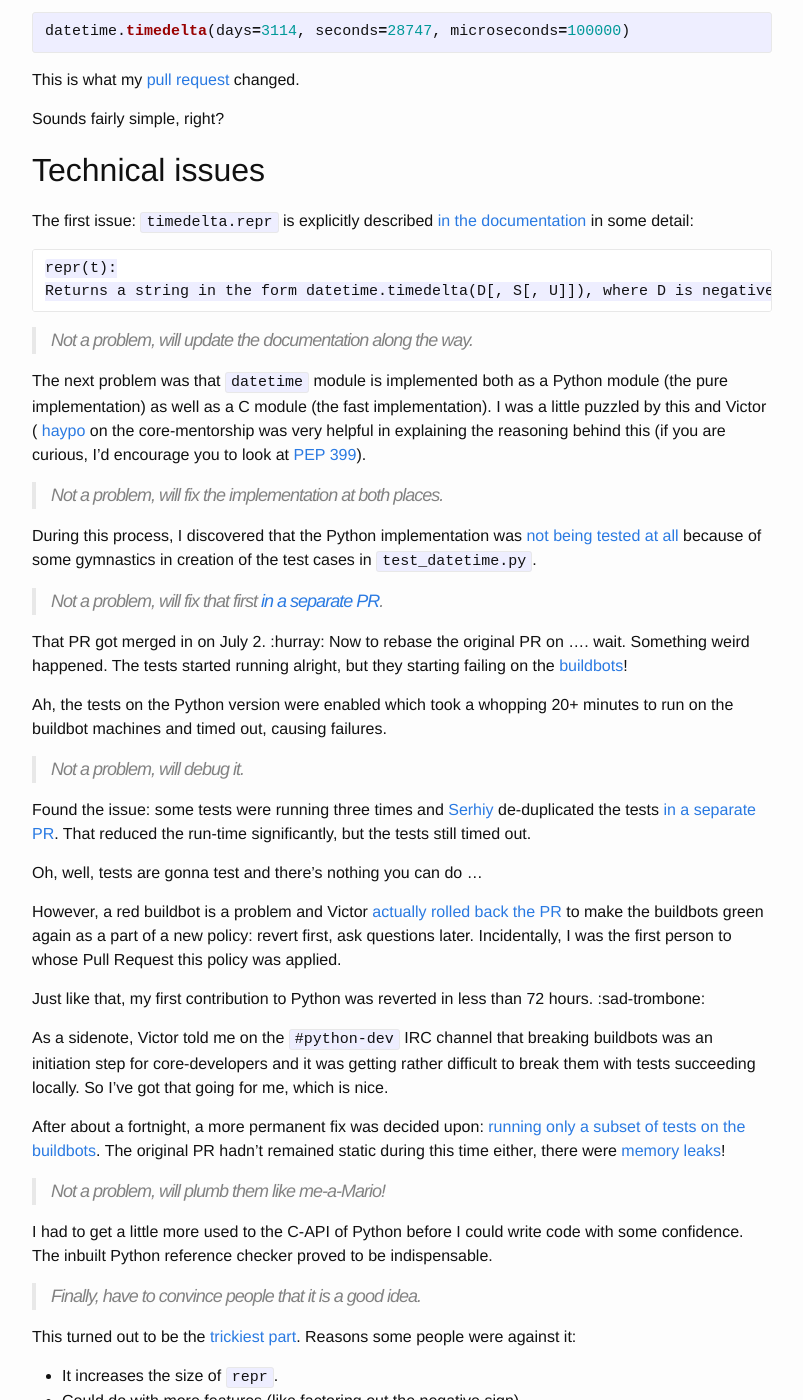
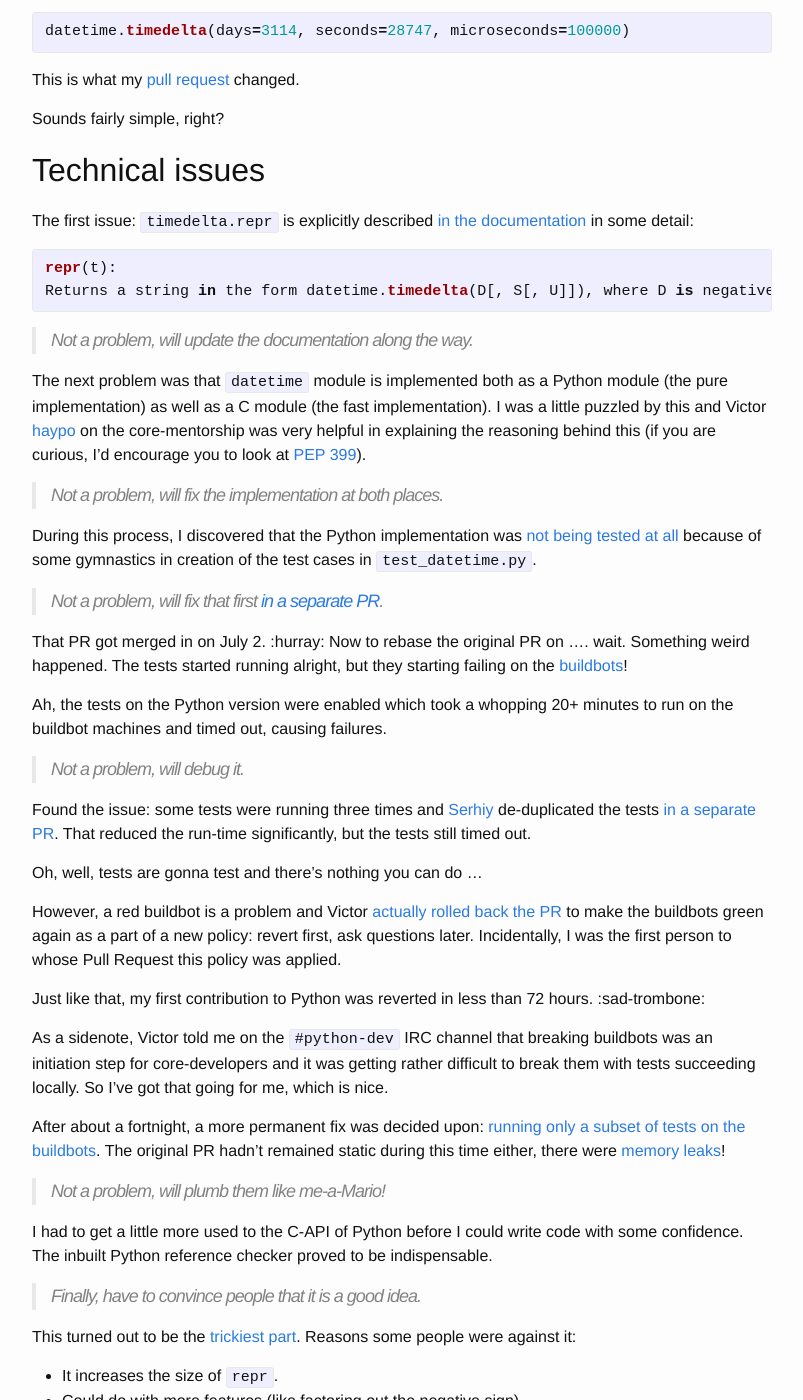
Before and after one commit to musically-ut/musically-ut.github.io, a Jekyll site: the page built from _posts/2017-09-07-my-first-commit-in-python.md, in a window 1280 px wide and 1400 px high, scrolled down 746 px. Shown: the whole window, without its empty margins (238-1041 px from the left). Built offline with Jekyll 4.4.1, drawn with Linux system fonts in a browser that asks for light colours; nearby versions of some CDN libraries; some of the changed text lies outside the part shown.

Commit message:
Fix typos.

````diff
--- a/_posts/2017-09-07-my-first-commit-in-python.md
+++ b/_posts/2017-09-07-my-first-commit-in-python.md
@@ -37,15 +37,15 @@ Sounds fairly simple, right?
 
 The first issue: `timedelta.repr` is explicitly described [in the documentation](https://docs.python.org/3/library/datetime.html#timedelta-objects) in some detail:
 
-```
+{% highlight python %}
 repr(t):
 Returns a string in the form datetime.timedelta(D[, S[, U]]), where D is negative for negative t.
-```
+{% endhighlight %}
 
 > Not a problem, will update the documentation along the way.
 
 The next problem was that `datetime` module is implemented both as a Python module (the pure implementation) as well as a C module (the fast implementation).
-I was a little puzzled by this and Victor (<span class="devicons devicons-github_badge"></span> [haypo](https://github.com/haypo) on the core-mentorship was very helpful in explaining the reasoning behind this (if you are curious, I'd encourage you to look at [PEP 399](https://www.python.org/dev/peps/pep-0399/)).
+I was a little puzzled by this and Victor <span class="devicons devicons-github_badge"></span> [haypo](https://github.com/haypo) on the core-mentorship was very helpful in explaining the reasoning behind this (if you are curious, I'd encourage you to look at [PEP 399](https://www.python.org/dev/peps/pep-0399/)).
 
 > Not a problem, will fix the implementation at both places.
 
````
Also changed, not shown: other parts of _posts/2017-09-07-my-first-commit-in-python.md (+4 -0 lines).
